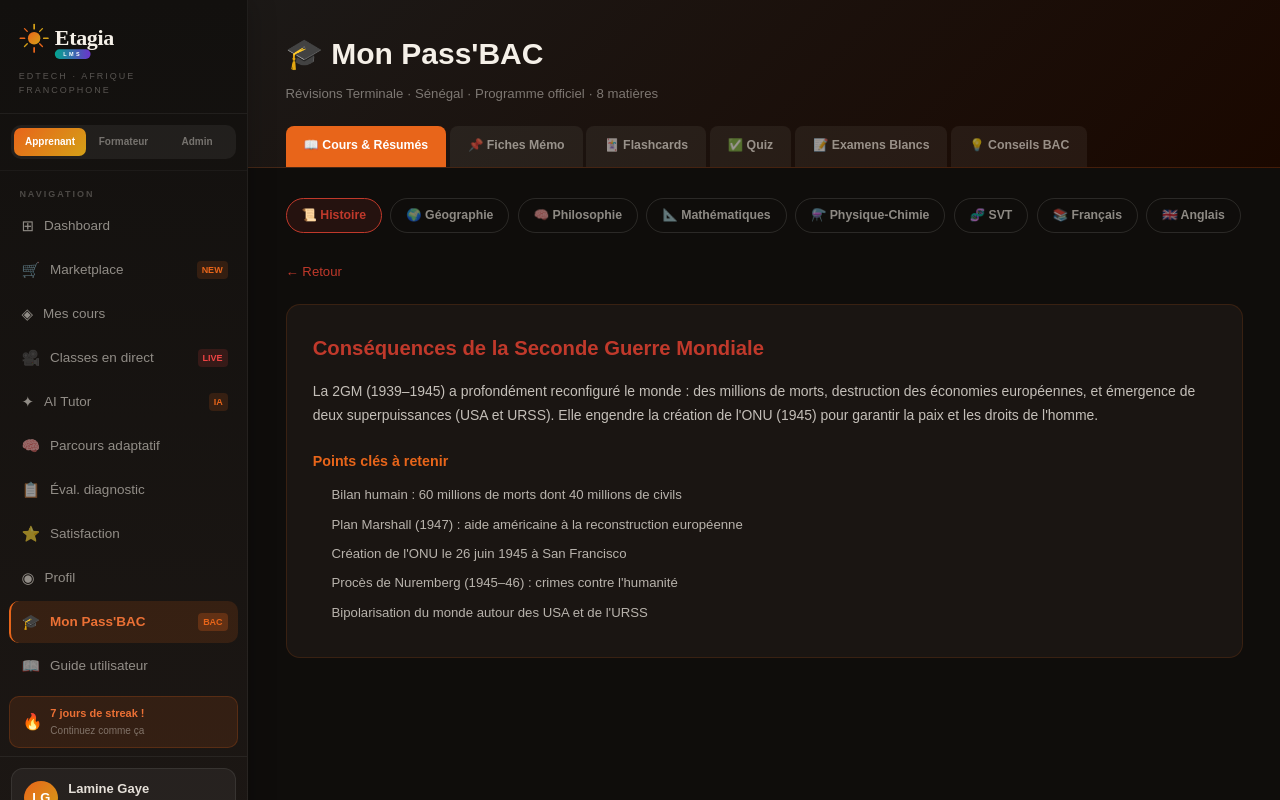
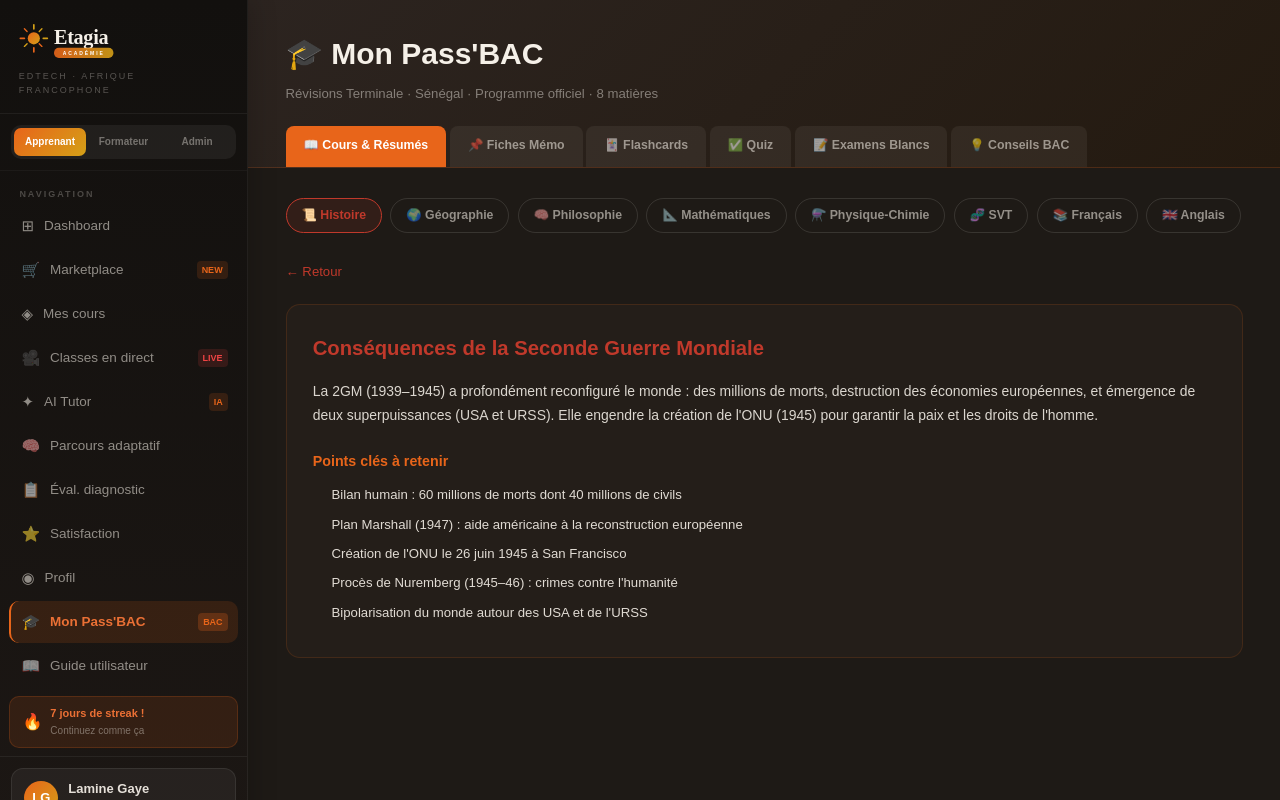
Before and after one commit to prolaminegaye-ctrl/etagia-lms, a Next.js app: page /apprenant/passbac in a window 1280 px wide. Both pictures are taken after a click on the element 764 px from the left and 348 px from the top of the page. Built offline with nearby package versions, Linux system fonts and the light colour scheme.

Commit message:
design: rename logo LMS → ACADÉMIE + lighten Pass'BAC page palette
- public/logo.svg: pill badge updated from 'LMS' to 'ACADÉMIE' (orange gradient)
- passbac/page.tsx: background lightened (#0F0D0B → #1E1A16), sections (#1C1917 → #282220),
  improved contrast ratios on all text layers

```diff
--- a/app/apprenant/passbac/page.tsx
+++ b/app/apprenant/passbac/page.tsx
@@ -367,17 +367,17 @@ export default function PassBacPage() {
   })
 
   const cardStyle: React.CSSProperties = {
-    background: '#1C1917',
+    background: '#282220',
     borderRadius: '12px',
     padding: '1.2rem 1.5rem',
     marginBottom: '0.7rem',
-    border: '1px solid rgba(245,240,232,0.06)',
+    border: '1px solid rgba(245,240,232,0.1)',
     cursor: 'pointer',
     transition: 'all 0.2s',
   }
 
   const sectionStyle: React.CSSProperties = {
-    background: '#1a1512',
+    background: '#241E19',
     borderRadius: '14px',
     padding: '1.75rem',
     marginBottom: '1.5rem',
@@ -385,9 +385,9 @@ export default function PassBacPage() {
   }
 
   return (
-    <div style={{ minHeight: '100vh', background: '#0F0D0B', color: '#F5F0E8', fontFamily: "'Syne', sans-serif", paddingBottom: '3rem' }}>
+    <div style={{ minHeight: '100vh', background: '#1E1A16', color: '#F5F0E8', fontFamily: "'Syne', sans-serif", paddingBottom: '3rem' }}>
       {/* Header */}
-      <div style={{ background: 'linear-gradient(135deg, #1C1917 0%, #1a0800 100%)', padding: '2rem 2.5rem 0', borderBottom: '1px solid rgba(232,101,26,0.2)' }}>
+      <div style={{ background: 'linear-gradient(135deg, #2C2420 0%, #241A10 100%)', padding: '2rem 2.5rem 0', borderBottom: '1px solid rgba(232,101,26,0.2)' }}>
         <h1 style={{ fontSize: '2rem', fontWeight: 800, color: '#F5F0E8', margin: 0 }}>🎓 Mon Pass&apos;BAC</h1>
         <p style={{ color: 'rgba(245,240,232,0.45)', fontSize: '0.88rem', marginTop: '0.3rem', marginBottom: '1.5rem' }}>
           Révisions Terminale · Sénégal · Programme officiel · 8 matières
@@ -446,11 +446,11 @@ export default function PassBacPage() {
                 </button>
                 <div style={sectionStyle}>
                   <h2 style={{ color: subj.color, fontSize: '1.35rem', fontWeight: 800, marginBottom: '1rem' }}>{chapter.title}</h2>
-                  <p style={{ color: 'rgba(245,240,232,0.78)', lineHeight: 1.75, fontSize: '0.93rem', marginBottom: '1.5rem' }}>{chapter.summary}</p>
+                  <p style={{ color: 'rgba(245,240,232,0.88)', lineHeight: 1.75, fontSize: '0.93rem', marginBottom: '1.5rem' }}>{chapter.summary}</p>
                   <h3 style={{ color: '#E8651A', fontSize: '0.95rem', fontWeight: 700, marginBottom: '0.75rem' }}>Points clés à retenir</h3>
                   <ul style={{ paddingLeft: '1.25rem', margin: 0 }}>
                     {chapter.keyPoints.map((pt, i) => (
-                      <li key={i} style={{ color: 'rgba(245,240,232,0.72)', marginBottom: '0.5rem', fontSize: '0.88rem', lineHeight: 1.65 }}>{pt}</li>
+                      <li key={i} style={{ color: 'rgba(245,240,232,0.90)', marginBottom: '0.5rem', fontSize: '0.88rem', lineHeight: 1.65 }}>{pt}</li>
                     ))}
                   </ul>
                 </div>
@@ -473,7 +473,7 @@ export default function PassBacPage() {
             ) : subj.chapters.filter(ch => ch.fiche).map(ch => (
               <div key={ch.id} style={sectionStyle}>
                 <h3 style={{ color: subj.color, fontSize: '0.95rem', fontWeight: 700, marginBottom: '1rem' }}>{ch.title}</h3>
-                <pre style={{ color: 'rgba(245,240,232,0.82)', whiteSpace: 'pre-wrap', fontFamily: 'monospace', fontSize: '0.86rem', lineHeight: 1.85, margin: 0 }}>
+                <pre style={{ color: 'rgba(245,240,232,0.90)', whiteSpace: 'pre-wrap', fontFamily: 'monospace', fontSize: '0.86rem', lineHeight: 1.85, margin: 0 }}>
                   {ch.fiche}
                 </pre>
               </div>
@@ -550,7 +550,7 @@ export default function PassBacPage() {
                   })}
                 </div>
                 {quizSubmitted && (
-                  <div style={{ marginTop: '0.75rem', padding: '0.75rem 1rem', background: 'rgba(232,101,26,0.08)', borderRadius: '8px', color: 'rgba(245,240,232,0.7)', fontSize: '0.84rem', lineHeight: 1.6 }}>
+                  <div style={{ marginTop: '0.75rem', padding: '0.75rem 1rem', background: 'rgba(232,101,26,0.08)', borderRadius: '8px', color: 'rgba(245,240,232,0.82)', fontSize: '0.84rem', lineHeight: 1.6 }}>
                     💡 {q.explanation}
                   </div>
                 )}
@@ -565,7 +565,7 @@ export default function PassBacPage() {
               </button>
             ) : (
               <div style={{ display: 'flex', alignItems: 'center', gap: '1.5rem', flexWrap: 'wrap' as const }}>
-                <div style={{ background: '#1C1917', borderRadius: '12px', padding: '1rem 1.5rem', border: `1px solid ${quizScore === subj.quiz.length ? '#27AE60' : quizScore >= Math.ceil(subj.quiz.length / 2) ? '#E8651A' : '#E74C3C'}` }}>
+                <div style={{ background: '#282220', borderRadius: '12px', padding: '1rem 1.5rem', border: `1px solid ${quizScore === subj.quiz.length ? '#27AE60' : quizScore >= Math.ceil(subj.quiz.length / 2) ? '#E8651A' : '#E74C3C'}` }}>
                   <div style={{ fontSize: '1.75rem', fontWeight: 800, color: '#F5F0E8' }}>{quizScore}/{subj.quiz.length}</div>
                   <div style={{ fontSize: '0.78rem', color: 'rgba(245,240,232,0.4)', marginTop: '0.25rem' }}>
                     {quizScore === subj.quiz.length ? '🎉 Parfait !' : quizScore >= Math.ceil(subj.quiz.length / 2) ? '👍 Bien !' : '📚 À retravailler'}
@@ -604,8 +604,8 @@ export default function PassBacPage() {
                 </span>
               </div>
               {examBlanc[selectedExam].questions.map((q, qi) => (
-                <div key={qi} style={{ background: '#0F0D0B', borderRadius: '10px', padding: '1.25rem', marginBottom: '1rem', border: '1px solid rgba(245,240,232,0.06)' }}>
-                  <pre style={{ whiteSpace: 'pre-wrap', fontFamily: "'Syne', sans-serif", fontSize: '0.87rem', lineHeight: 1.8, color: 'rgba(245,240,232,0.8)', margin: 0 }}>
+                <div key={qi} style={{ background: '#1E1A16', borderRadius: '10px', padding: '1.25rem', marginBottom: '1rem', border: '1px solid rgba(245,240,232,0.1)' }}>
+                  <pre style={{ whiteSpace: 'pre-wrap', fontFamily: "'Syne', sans-serif", fontSize: '0.87rem', lineHeight: 1.8, color: 'rgba(245,240,232,0.90)', margin: 0 }}>
                     {q}
                   </pre>
                 </div>
@@ -625,7 +625,7 @@ export default function PassBacPage() {
             </p>
             <div style={{ display: 'grid', gridTemplateColumns: 'repeat(auto-fill, minmax(270px, 1fr))', gap: '1rem', marginBottom: '2rem' }}>
               {conseilsBac.map((c, i) => (
-                <div key={i} style={{ background: '#1C1917', borderRadius: '14px', padding: '1.5rem', border: '1px solid rgba(232,101,26,0.1)' }}>
+                <div key={i} style={{ background: '#282220', borderRadius: '14px', padding: '1.5rem', border: '1px solid rgba(232,101,26,0.1)' }}>
                   <div style={{ fontSize: '1.85rem', marginBottom: '0.65rem' }}>{c.icon}</div>
                   <h3 style={{ color: '#E8651A', fontSize: '0.95rem', fontWeight: 700, marginBottom: '0.45rem' }}>{c.title}</h3>
                   <p style={{ color: 'rgba(245,240,232,0.62)', fontSize: '0.86rem', lineHeight: 1.7, margin: 0 }}>{c.tip}</p>
@@ -646,7 +646,7 @@ export default function PassBacPage() {
                   { mat: 'Physique-Chimie', info: 'Jour 3 — Après-midi', duree: '3h' },
                   { mat: 'SVT', info: 'Jour 4 — Matin', duree: '3h' },
                 ].map((e, i) => (
-                  <div key={i} style={{ background: '#0F0D0B', borderRadius: '8px', padding: '0.8rem 1rem', border: '1px solid rgba(245,240,232,0.06)' }}>
+                  <div key={i} style={{ background: '#1E1A16', borderRadius: '8px', padding: '0.8rem 1rem', border: '1px solid rgba(245,240,232,0.1)' }}>
                     <div style={{ color: '#E8651A', fontWeight: 700, fontSize: '0.88rem' }}>{e.mat}</div>
                     <div style={{ color: 'rgba(245,240,232,0.4)', fontSize: '0.76rem', marginTop: '0.2rem' }}>{e.info}</div>
                     <div style={{ color: 'rgba(245,240,232,0.28)', fontSize: '0.74rem' }}>Durée : {e.duree}</div>
```
Also changed, not shown: public/logo.svg.
